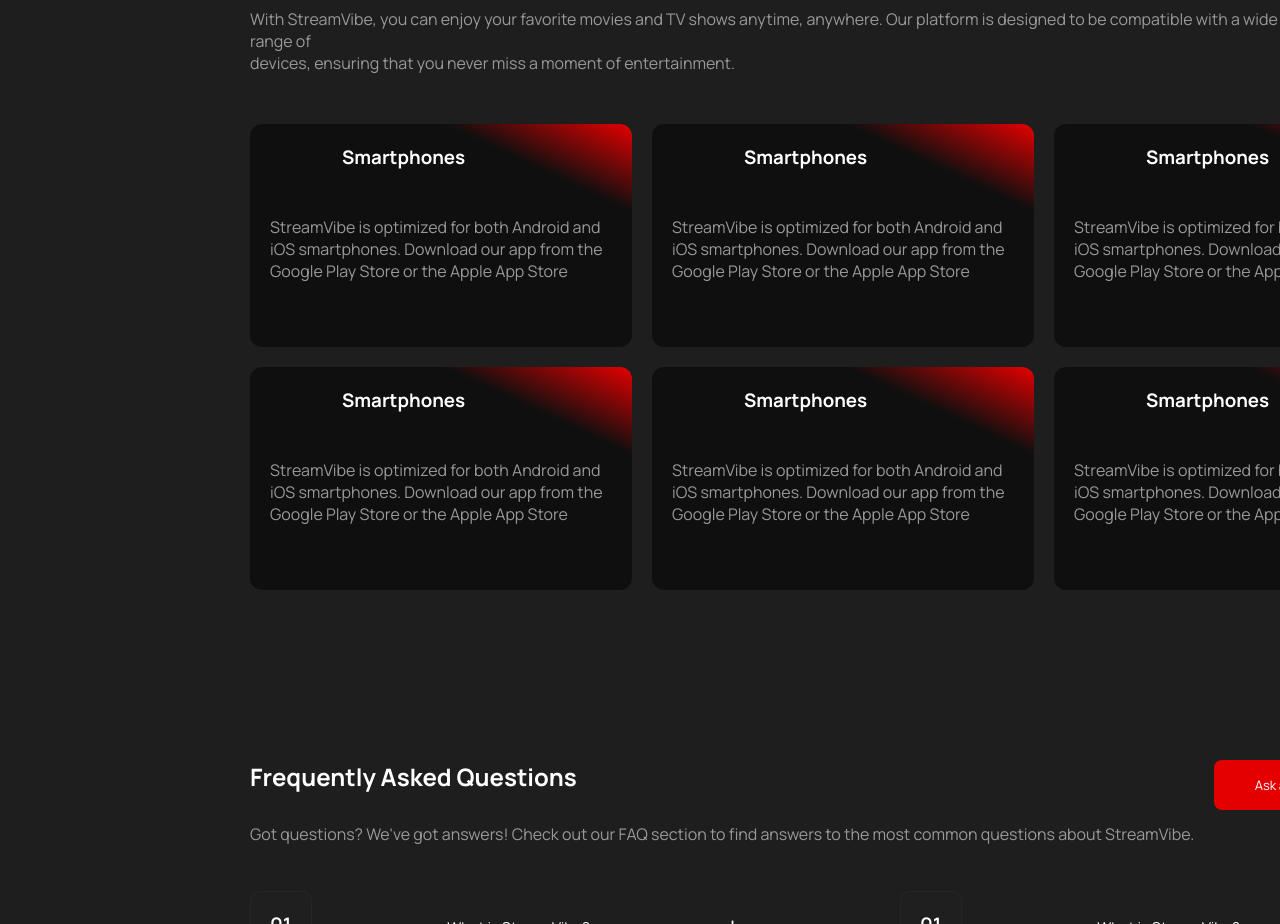
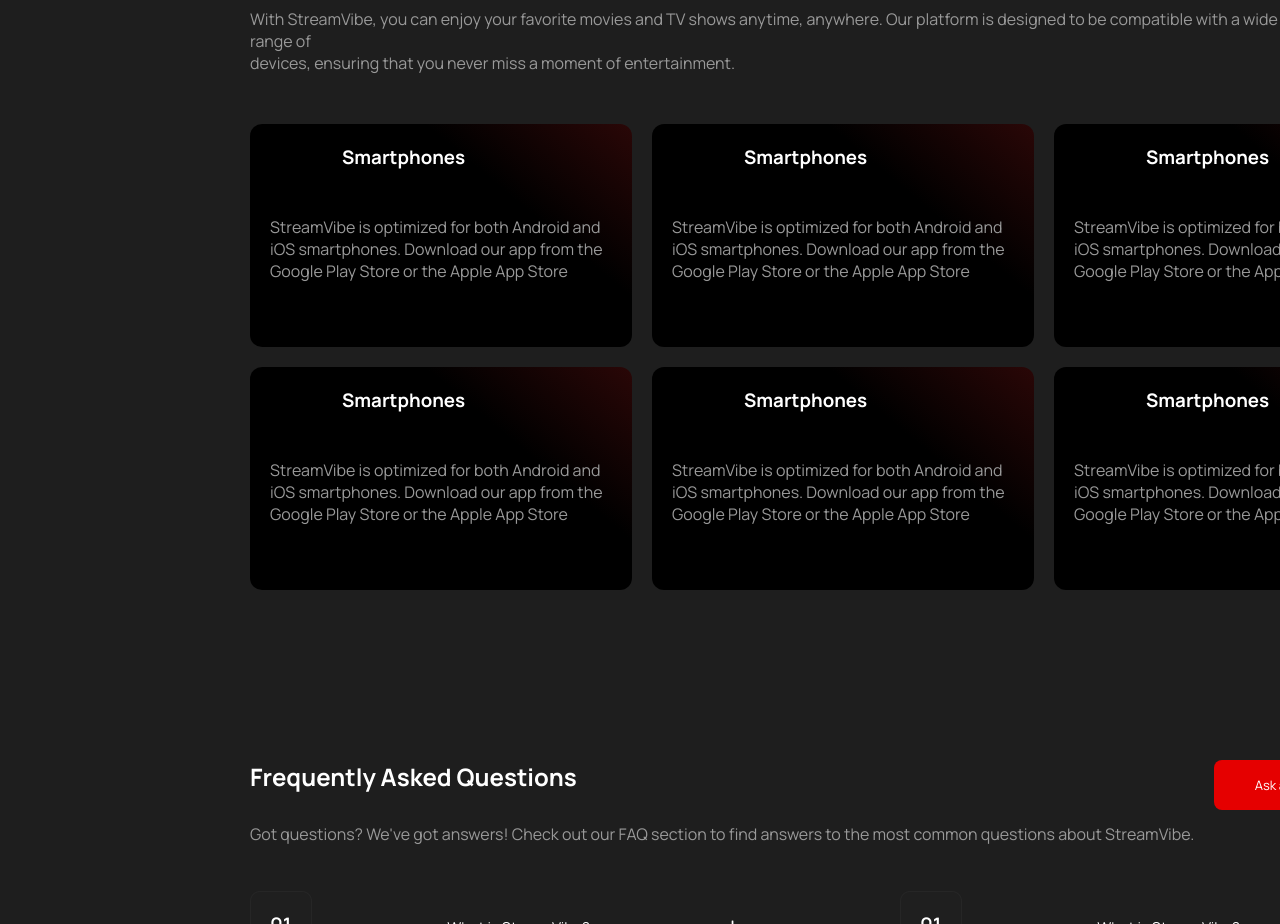
Before and after one commit to AmiriCoder/Movies-Project-FrontEnd-Team, a plain HTML site: page index.html in a window 1280 px wide. Shown: the part 1140-2064 px from the top of the page. Drawn offline with nearby package versions, Linux system fonts and the light colour scheme; no server answers.

Commit message:
cleaning

```diff
--- a/css/nava.css
+++ b/css/nava.css
@@ -156,7 +156,7 @@
     height: 183px;
     border-radius: 12px;
     padding: 20px;
-    background: linear-gradient(25deg, #0F0F0F 78%, #E50000 100%);
+    background: linear-gradient(40deg, rgba(0,0,0,1) 68%, rgb(42,7,7) 100%, rgba(45,2,2,1) 100%);
     margin-bottom: 20px;
 }
 .WeProvide_text{
```
